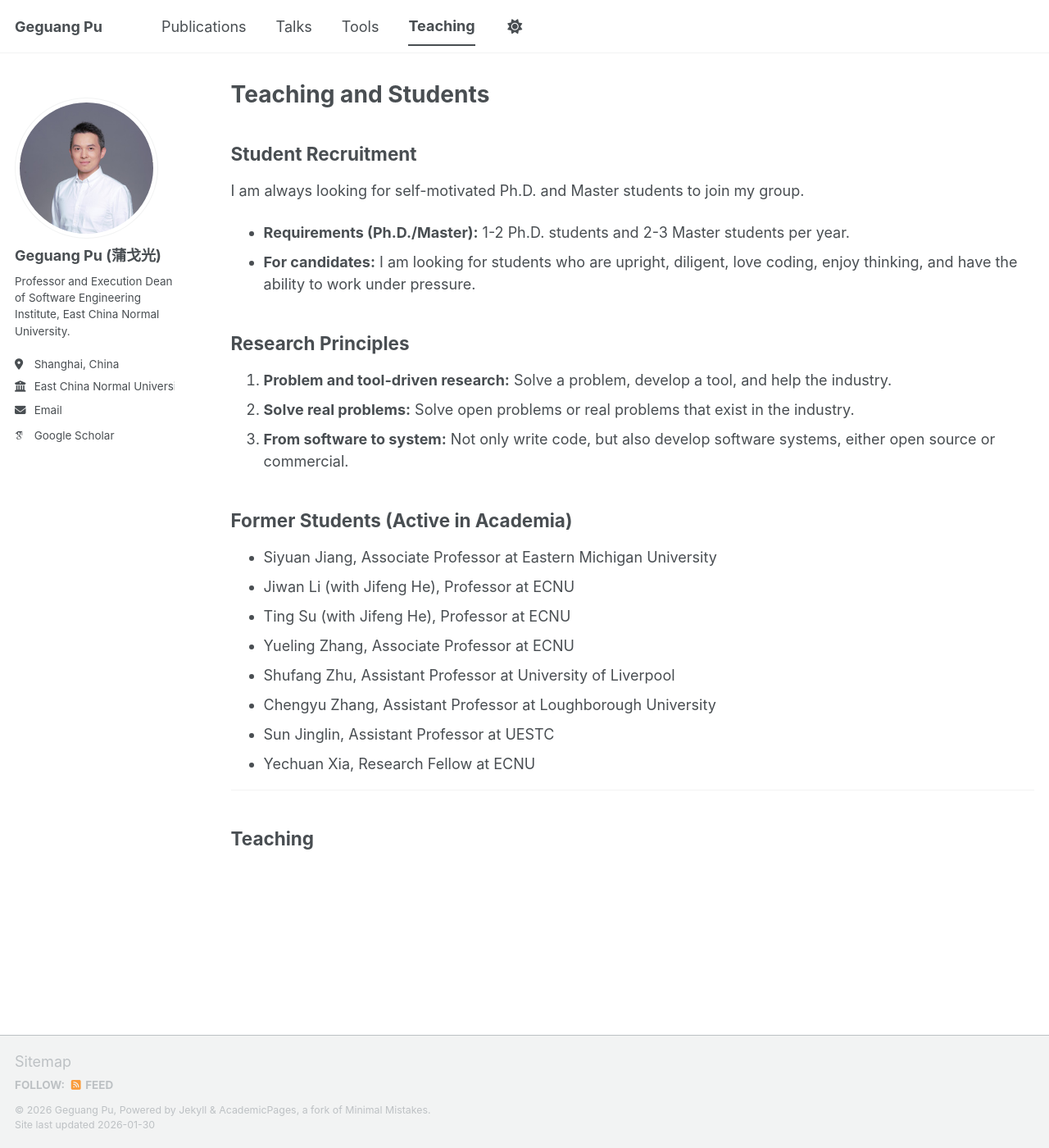
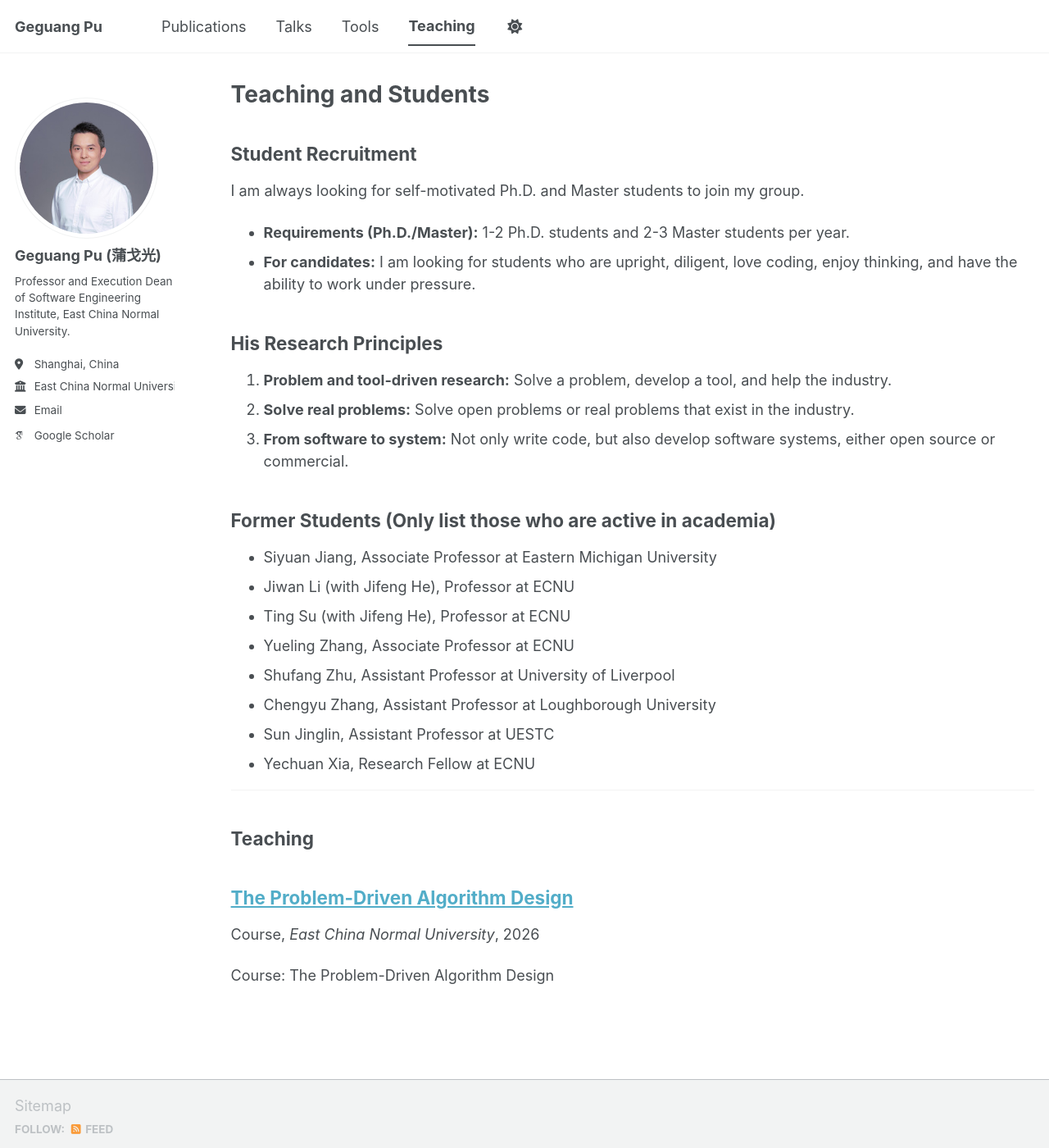
Before and after one commit to ggpu-ecnu/ggpu-ecnu.github.io, a Jekyll site: the page built from _pages/teaching.md, in a window 1280 px wide and 1400 px high. Shown: the whole window at 82% size. Built offline with Jekyll 4.4.1, drawn with Linux system fonts in a browser that asks for light colours; some web fonts are replaced; a script bundle is joined from its source files by our own code; library files that are not in the unit come from our copies.

Commit message:
Update homepage content and teaching course

```diff
--- a/_config.yml
+++ b/_config.yml
@@ -89,7 +89,7 @@
   manuscripts:
     title: 'Journal Articles'
   conferences:
-    title: 'Conference Papers'
+    title: 'Recent Papers'
 
 # Site Settings
 teaser                   :  # filename of teaser fallback teaser image placed in /images/ for social media previews
--- a/_includes/archive-single-talk.html
+++ b/_includes/archive-single-talk.html
@@ -36,7 +36,7 @@
       <p class="page__meta"><i class="fa fa-clock" aria-hidden="true"></i> {% include read-time.html %}</p>
     {% endif %}
     {% if post.date %}<p class="page__meta"><i class="fa fa-clock" aria-hidden="true"></i> {{ post.date | date: '%B %d, %Y' }}</p>{% endif %}
-    {% if post.venue %}<p class="archive__item-excerpt" itemprop="description">{{post.type}}, {{ post.venue }},  {{post.location}} {% endif %}
+    {% if post.venue %}<p class="archive__item-excerpt" itemprop="description">The invited talk at {{ post.venue }}</p>{% endif %}
     {% if post.excerpt %}<p class="archive__item-excerpt" itemprop="description">{{ post.excerpt | markdownify }}</p>{% endif %}
   </article>
 </div>
--- a/_pages/teaching.md
+++ b/_pages/teaching.md
@@ -14,13 +14,13 @@
 *   **Requirements (Ph.D./Master):** 1-2 Ph.D. students and 2-3 Master students per year.
 *   **For candidates:** I am looking for students who are upright, diligent, love coding, enjoy thinking, and have the ability to work under pressure.
 
-## Research Principles
+## His Research Principles
 
 1.  **Problem and tool-driven research:** Solve a problem, develop a tool, and help the industry.
 2.  **Solve real problems:** Solve open problems or real problems that exist in the industry.
 3.  **From software to system:** Not only write code, but also develop software systems, either open source or commercial.
 
-## Former Students (Active in Academia)
+## Former Students (Only list those who are active in academia)
 
 *   Siyuan Jiang, Associate Professor at Eastern Michigan University
 *   Jiwan Li (with Jifeng He), Professor at ECNU
--- /dev/null
+++ b/_teaching/2026-01-29-problem-driven-algorithm-design.md
@@ -0,0 +1,11 @@
+---
+title: "The Problem-Driven Algorithm Design"
+collection: teaching
+type: "Course"
+venue: "East China Normal University"
+date: 2026-01-29
+---
+
+Course: The Problem-Driven Algorithm Design
+
+This course flips the traditional algorithm curriculum. Instead of starting with classic algorithms, we begin with real-world, complex problems from areas like data science, networks, and AI systems. Students will learn to dissect ambiguous challenges, formulate precise models, and then design, analyze, and tailor algorithmic solutions. This course is for first-year students.
```
Also changed, not shown: _pages/about.md (+1 -1 lines).
